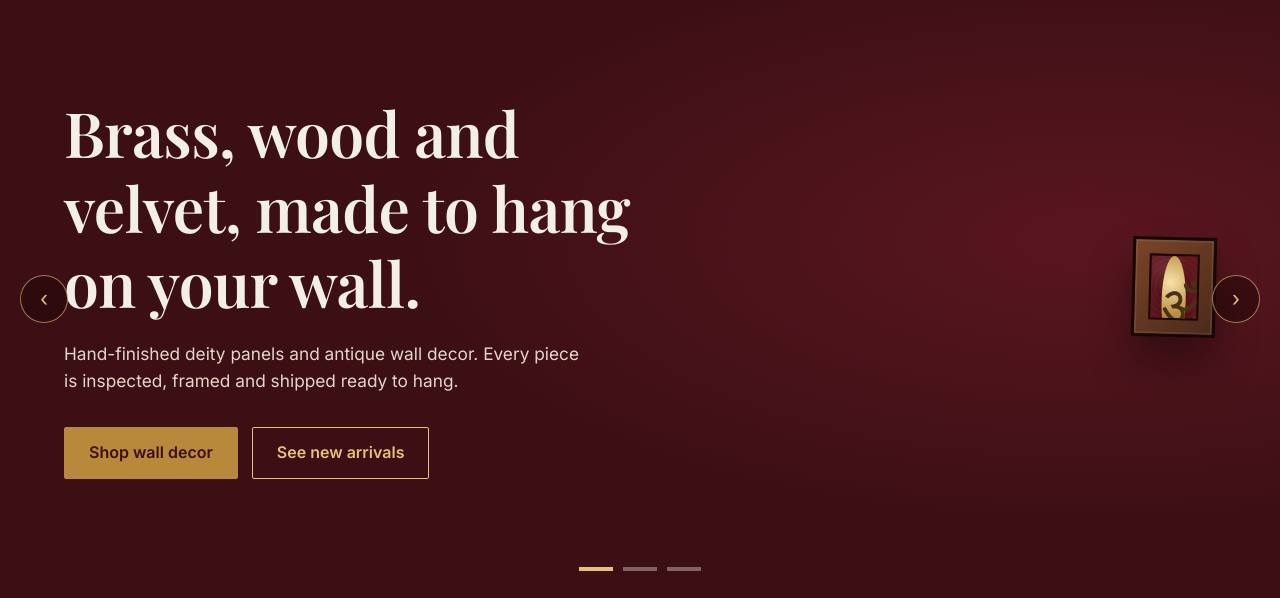
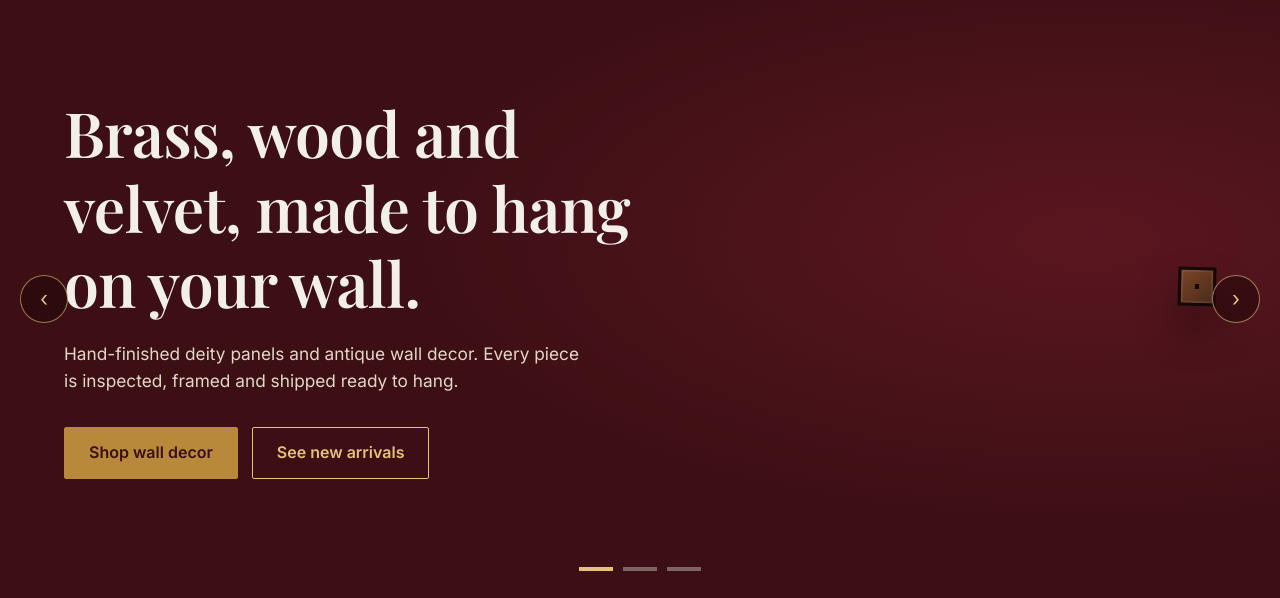
Before and after one commit to priyeshdaspookulangara/antique, a PHP site: page / in a window 1280 px wide. Shown: the part 112-710 px from the top of the page. Run offline with PHP 8.4, Linux system fonts and the light colour scheme; data that the repository does not hold is empty; grey boxes are pictures that could not be loaded.

Commit message:
Remove relic symbol placeholders from card panels
Co-authored-by: priyeshdaspookulangara <216598157+priyeshdaspookulangara@users.noreply.github.com>

```diff
--- a/index.php
+++ b/index.php
@@ -42,7 +42,6 @@ if ($conn) {
 
 // Panel style classes array to cycle velvet backgrounds if no image
 $panel_classes = ['', 'wine', 'pink'];
-$relic_symbols = ['ॐ', '❁', '✦', '♨', '❖', '☸', '❀', '✺'];
 ?>
 
 <main>
@@ -61,7 +60,6 @@ $relic_symbols = ['ॐ', '❁', '✦', '♨', '❖', '☸', '❀', '✺'];
         </div>
         <div class="frame d-none d-lg-block" aria-hidden="true">
             <div class="panel">
-                <div class="relic">ॐ</div>
             </div>
         </div>
       </div>
@@ -157,12 +155,10 @@ $relic_symbols = ['ॐ', '❁', '✦', '♨', '❖', '☸', '❀', '✺'];
         <?php foreach ($products as $idx => $prod): ?>
           <?php
             $p_class = $panel_classes[$idx % count($panel_classes)];
-            $symbol = $relic_symbols[$idx % count($relic_symbols)];
           ?>
           <article class="card-item">
             <a href="product-detail.php?slug=<?= urlencode($prod['slug']) ?>" class="frame">
               <div class="panel <?= $p_class ?>">
-                <div class="relic"><?= $symbol ?></div>
                 <?php if (!empty($prod['primary_image'])): ?>
                   <img src="<?= htmlspecialchars($prod['primary_image']) ?>" alt="<?= htmlspecialchars($prod['title']) ?>" loading="lazy" onerror="this.remove()">
                 <?php endif; ?>
@@ -234,8 +230,8 @@ $relic_symbols = ['ॐ', '❁', '✦', '♨', '❖', '☸', '❀', '✺'];
       <a href="products.php" class="btn-brass text-decoration-none">Browse wall sets</a>
     </div>
     <div class="pair">
-      <div class="frame"><div class="panel wine"><div class="relic">ॐ</div></div></div>
-      <div class="frame"><div class="panel pink"><div class="relic">✦</div></div></div>
+      <div class="frame"><div class="panel wine"></div></div>
+      <div class="frame"><div class="panel pink"></div></div>
     </div>
   </div>
 </section>
--- a/product-detail.php
+++ b/product-detail.php
@@ -110,7 +110,6 @@ require_once __DIR__ . '/includes/header.php';
             <div class="col-lg-6">
                 <div class="frame mb-3">
                     <div class="panel">
-                        <div class="relic">ॐ</div>
                         <?php if (!empty($media_items)): ?>
                             <img id="primaryGalleryImage" src="<?= htmlspecialchars($media_items[0]['image_path']) ?>" alt="<?= htmlspecialchars($product['title']) ?>">
                         <?php endif; ?>
--- a/products.php
+++ b/products.php
@@ -168,7 +168,6 @@ function build_filter_url($override_params = []) {
 }
 
 $panel_classes = ['', 'wine', 'pink'];
-$relic_symbols = ['ॐ', '❁', '✦', '♨', '❖', '☸', '❀', '✺'];
 ?>
 
 <div class="wrap my-5">
@@ -268,12 +267,10 @@ $relic_symbols = ['ॐ', '❁', '✦', '♨', '❖', '☸', '❀', '✺'];
                     <?php foreach ($products as $idx => $prod): ?>
                         <?php
                             $p_class = $panel_classes[$idx % count($panel_classes)];
-                            $symbol = $relic_symbols[$idx % count($relic_symbols)];
                         ?>
                         <article class="card-item">
                             <a href="product-detail.php?slug=<?= urlencode($prod['slug']) ?>" class="frame">
                                 <div class="panel <?= $p_class ?>">
-                                    <div class="relic"><?= $symbol ?></div>
                                     <?php if (!empty($prod['primary_image'])): ?>
                                         <img src="<?= htmlspecialchars($prod['primary_image']) ?>" alt="<?= htmlspecialchars($prod['title']) ?>" loading="lazy" onerror="this.remove()">
                                     <?php endif; ?>
```
